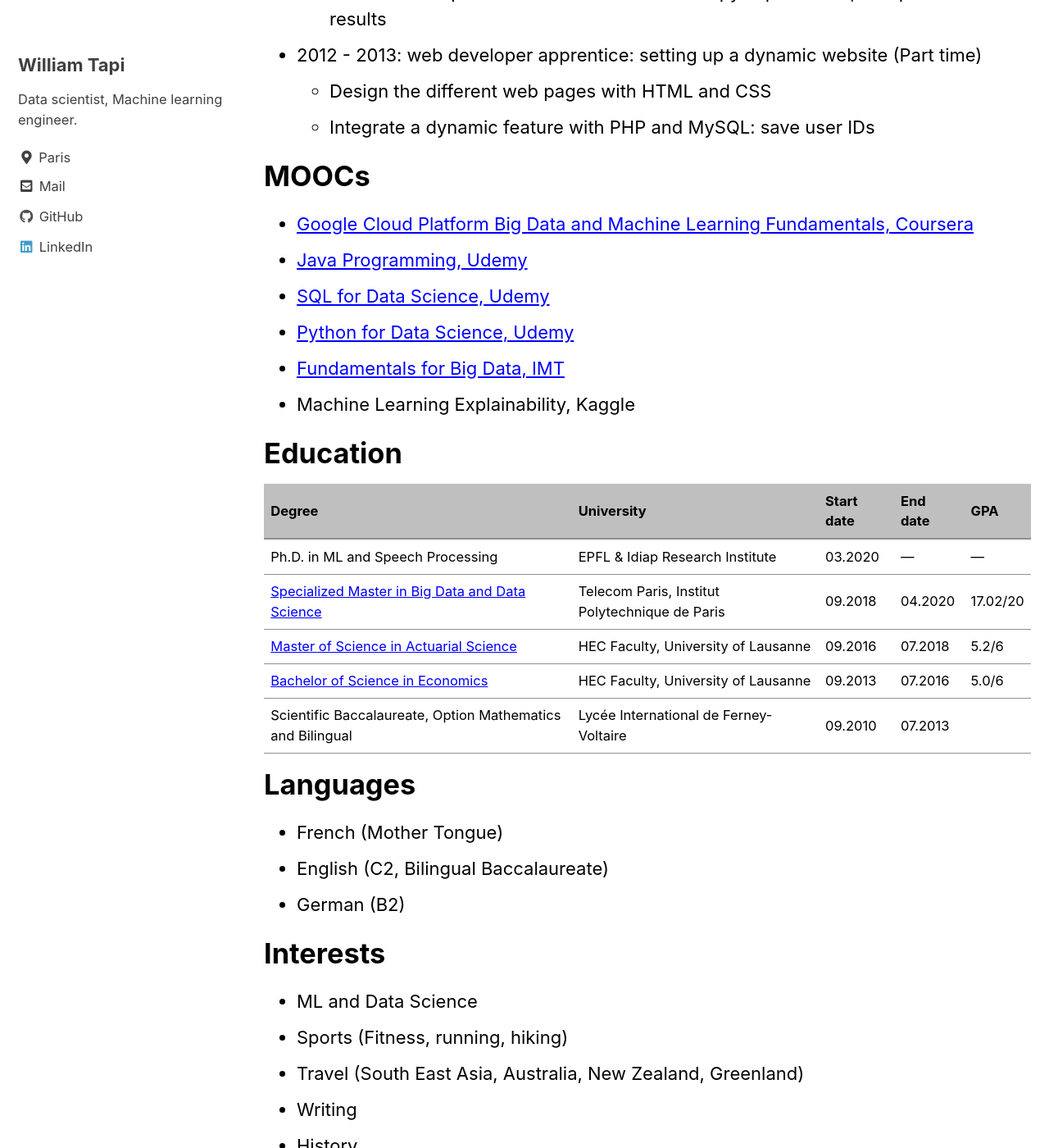
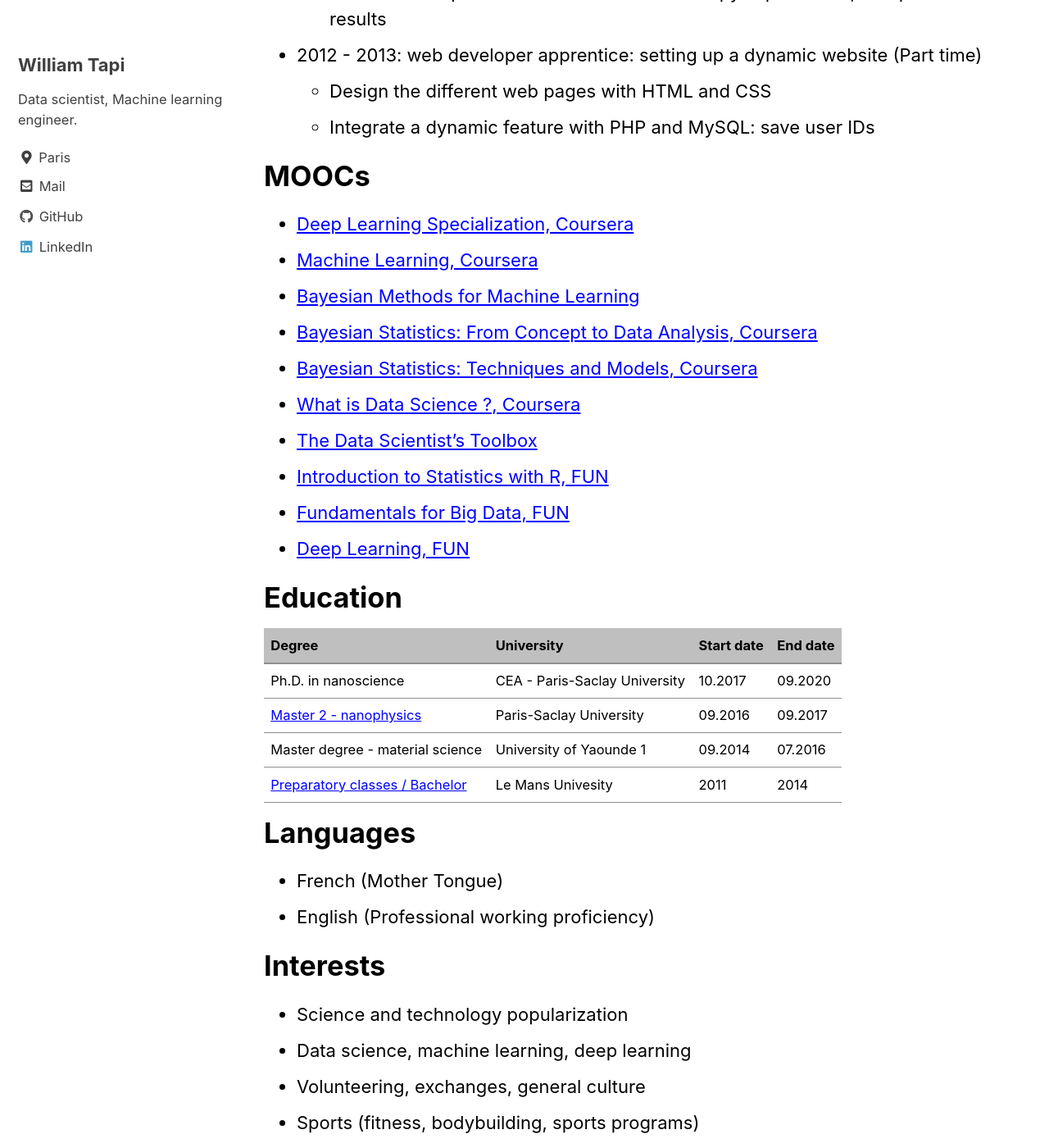
Before and after one commit to Will007-max/Will007-max.github.io, a Jekyll site: the page built from _pages/resume.md, in a window 1280 px wide and 1400 px high, scrolled down 2441 px. Shown: the whole window at 82% size. Built offline with Jekyll 4.4.1, drawn with Linux system fonts in a browser that asks for light colours; cached includes are drawn as plain includes; some of the changed text lies outside the part shown.

Commit message:
modified resume

```diff
--- a/_pages/resume.md
+++ b/_pages/resume.md
@@ -71,7 +71,7 @@
   - Implement Python programs to efficiently process and analyze experimental data
   - Write reports and describe the progress of conducted activities: discuss and exchange with peers
 
-- 07.2019 - 11.209: research engineer assistant, [ENS Paris-Saclay](https://ens-paris-saclay.fr)
+- 03.2017 - 07.2017: research engineer assistant, [ENS Paris-Saclay](https://ens-paris-saclay.fr)
   - Conduct literature research and consolidate scientific knowledge for the project
   - Realize, by using several platforms, samples to be characterized
   - Schedule and perform fluorescence microscopy experiments, interpret data and results
@@ -83,35 +83,36 @@
 
 # MOOCs
 
-- [Google Cloud Platform Big Data and Machine
-Learning Fundamentals, Coursera](https://www.coursera.org/account/accomplishments/certificate/NVHT6SJTQ3P5)
-- [Java Programming, Udemy](https://www.udemy.com/certificate/UC-KRLWQTSI/)
-- [SQL for Data Science, Udemy](https://www.udemy.com/certificate/UC-B0RSBG2I/)
-- [Python for Data Science, Udemy](https://www.udemy.com/certificate/UC-DRSJYEBW/)
-- [Fundamentals for Big Data, IMT](https://www.udemy.com/certificate/UC-DRSJYEBW/)
-- Machine Learning Explainability, Kaggle
+- [Deep Learning Specialization, Coursera](https://www.coursera.org/account/accomplishments/specialization/F7KBTVAVUYN7)
+- [Machine Learning, Coursera](https://www.coursera.org/account/accomplishments/verify/3QT9RTQ9TBHR)
+- [Bayesian Methods for Machine Learning](https://www.coursera.org/account/accomplishments/verify/NZMJDBSXG9WB)
+- [Bayesian Statistics: From Concept to Data Analysis, Coursera](https://www.coursera.org/account/accomplishments/verify/FGYGUABEEWTC)
+- [Bayesian Statistics: Techniques and Models, Coursera](https://www.coursera.org/account/accomplishments/verify/C4BBQ63X5MD9)
+- [What is Data Science ?, Coursera](https://www.coursera.org/account/accomplishments/verify/FLGGCVRB36UV)
+- [The Data Scientist's Toolbox](https://www.coursera.org/account/accomplishments/verify/HTG6URM66FPJ)
+- [Introduction to Statistics with R, FUN](https://www.fun-mooc.fr/media/attestations/attestation_suivi_course-v1:ParisSaclay+71007+session14_504d8da6cac2ff1d2b433062bb6476a0.pdf)
+- [Fundamentals for Big Data, FUN](https://www.fun-mooc.fr/media/attestations/attestation_suivi_course-v1:MinesTelecom+04006+session10_b8dbe3019f5b7e0c7068ca5a32bc581e.pdf)
+- [Deep Learning, FUN](https://www.fun-mooc.fr/media/attestations/attestation_suivi_course-v1:CNAM+01031+session02_2459390e9216a4f213eb9283640448c9.pdf)
 
 # Education
 
-| Degree | University | Start date | End date | GPA |
+| Degree | University | Start date | End date |
 | --- | --- | --- | --- | --- |
-| Ph.D. in ML and Speech Processing | EPFL & Idiap Research Institute | 03.2020 | --- | --- |
-| [Specialized Master in Big Data and Data Science](https://www.telecom-paris.fr/fr/masteres-specialises/tous-les-ms/big-data) | Telecom Paris, Institut Polytechnique de Paris | 09.2018 | 04.2020 | 17.02/20 |
-| [Master of Science in Actuarial Science](https://www.unil.ch/hec/en/home/menuinst/etudes/masters/sciences-actuarielles.html) | HEC Faculty, University of Lausanne | 09.2016 | 07.2018 | 5.2/6 |
-| [Bachelor of Science in Economics](https://www.unil.ch/formations/en/home/menuinst/bachelors/economie-politique.html) | HEC Faculty, University of Lausanne | 09.2013 | 07.2016 | 5.0/6 |
-| Scientific Baccalaureate, Option Mathematics and Bilingual | Lycée International de Ferney-Voltaire | 09.2010 | 07.2013 |  |
+| Ph.D. in nanoscience | CEA - Paris-Saclay University | 10.2017 | 09.2020 |
+| [Master 2 - nanophysics](http://www.nanosciences.universite-paris-saclay.fr/master-nanosciences-u-psud.jimdofree.com/index.html) | Paris-Saclay University | 09.2016 | 09.2017 |
+| Master degree - material science | University of Yaounde 1 | 09.2014 | 07.2016 |
+| [Preparatory classes / Bachelor](http://sciences.univ-lemans.fr/) | Le Mans Univesity | 2011 | 2014 |
 
 
 # Languages
 
 - French (Mother Tongue)
-- English (C2, Bilingual Baccalaureate)
-- German (B2)
+- English (Professional working proficiency)
 
 # Interests
 
-- ML and Data Science
-- Sports (Fitness, running, hiking)
-- Travel (South East Asia, Australia, New Zealand, Greenland)
-- Writing
-- History
+- Science and technology popularization
+- Data science, machine learning, deep learning
+- Volunteering, exchanges, general culture
+- Sports (fitness, bodybuilding, sports programs)
+- Music (listening)
```
